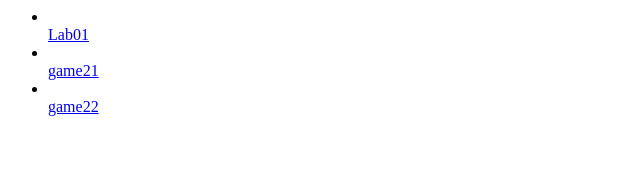
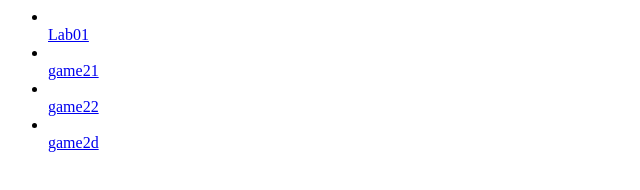
Before and after one commit to ThiratNamahoot/gamedev2026-project, a plain HTML site: page docs/index.html in a window 1280 px wide. Shown: the full height of the page, 0-640 px from the left. Drawn offline with Linux system fonts and the light colour scheme.

Commit message:
update link game2d

```diff
--- a/docs/index.html
+++ b/docs/index.html
@@ -2,4 +2,5 @@
 <li></li><a href="lab01.html">Lab01</a></li>
 <li></li><a href="game21.html">game21</a></li>
 <li></li><a href="game22.html">game22</a></li>
+<li></li><a href="game2d.html">game2d</a></li>
 </ul>
```
